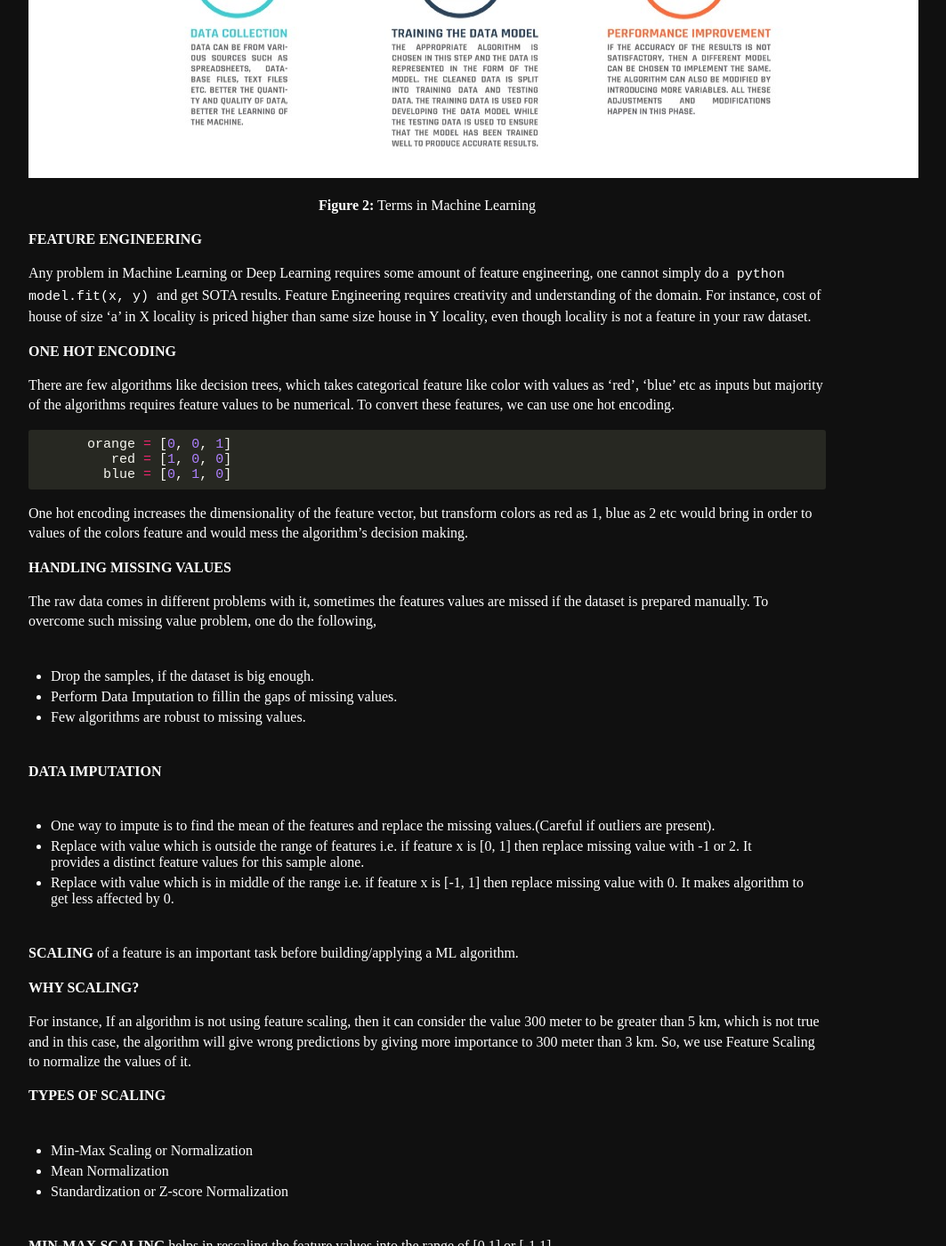
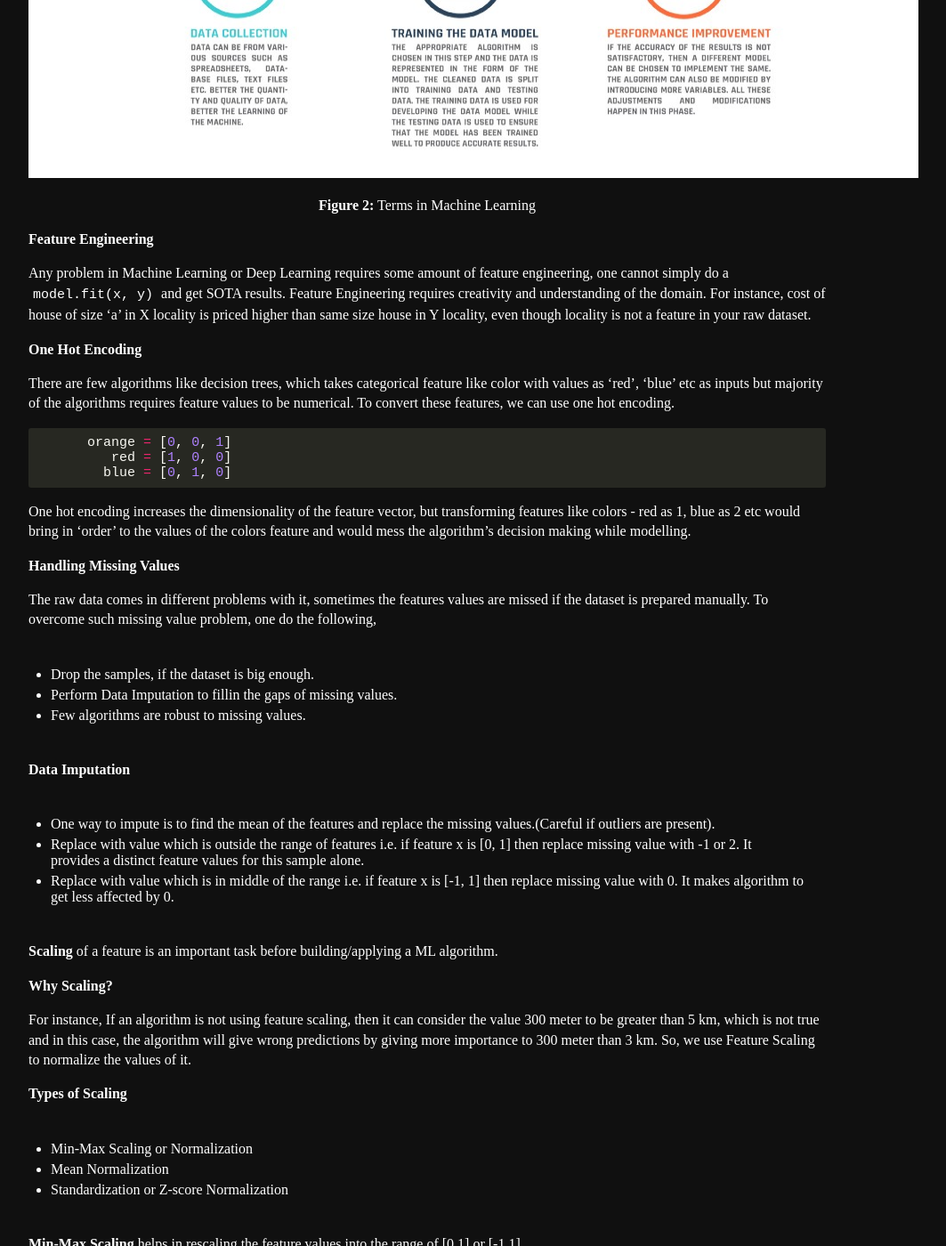
Before and after one commit to Mayurji/mayurji.github.io, a Jekyll site: the page built from _machine-learning/2020-11-06-machine-learning-II.md, in a window 1280 px wide and 1400 px high, scrolled down 693 px. Shown: the whole window at 89% size, without its empty margins (160-1223 px from the left). Built offline with Jekyll 4.4.1, drawn with Linux system fonts in a browser that asks for light colours; formulas are drawn with MathJax 3; some of the changed text lies outside the part shown.

Commit message:
Update 2020-11-06-machine-learning-II.md

````diff
--- a/_machine-learning/2020-11-06-machine-learning-II.md
+++ b/_machine-learning/2020-11-06-machine-learning-II.md
@@ -6,22 +6,22 @@ date:   2020-11-06 15:43:52 +0530
 ---
 {% include mathjax.html %}
 
-**THINGS TO KEEP IN MIND WHILE WORKING ON MACHINE LEARNING**
+**Machine Learning Concepts**
 
 When designing features or algorithms for learning features, our goal is to separate the **factors of variation** that explain the observed data.
 
-**FEATURES** are components in your dataset which helps in building ML Algorithm. There are different types features like Categorical, Numerical, Ordinal etc. So before applying algorithm on a dataset, we need to convert the dataset into a format, which is consumable by algorithm. One such vital technique is handling categorical value, by converting it into an one-hot encoding, similar to mapping category to numeric value.
+**Features** are components in your dataset which helps in building ML Algorithm. There are different types features like Categorical, Numerical, Ordinal etc. So before applying algorithm on a dataset, we need to convert the dataset into a format, which is consumable by algorithm. One such vital technique is handling categorical value, by converting it into an one-hot encoding, similar to mapping category to numeric value.
 
 <center>
 <img src="{{site.url}}/assets/images/ml/ml_things.jpg"  style="zoom: 5%  background-color:#DCDCDC;" width="1000" height="600"/><br>
 <p><b>Figure 2:</b> Terms in Machine Learning</p>
 </center>
 
-**FEATURE ENGINEERING**
+**Feature Engineering**
 
-Any problem in Machine Learning or Deep Learning requires some amount of feature engineering, one cannot simply do a ```python model.fit(x, y)``` and get SOTA results. Feature Engineering requires creativity and understanding of the domain. For instance, cost of house of size 'a' in X locality is priced higher than same size house in Y locality, even though locality is not a feature in your raw dataset.
+Any problem in Machine Learning or Deep Learning requires some amount of feature engineering, one cannot simply do a ```model.fit(x, y)``` and get SOTA results. Feature Engineering requires creativity and understanding of the domain. For instance, cost of house of size 'a' in X locality is priced higher than same size house in Y locality, even though locality is not a feature in your raw dataset.
 
-**ONE HOT ENCODING**
+**One Hot Encoding**
 
 There are few algorithms like decision trees, which takes categorical feature like color with values as 'red', 'blue' etc as inputs but majority of the algorithms requires feature values to be numerical. To convert these features, we can use one hot encoding.
 
@@ -30,9 +30,9 @@ There are few algorithms like decision trees, which takes categorical feature li
          red = [1, 0, 0]
         blue = [0, 1, 0]
 ```
-One hot encoding increases the dimensionality of the feature vector, but transform colors as red as 1, blue as 2 etc would bring in order to values of the colors feature and would mess the algorithm's decision making.
+One hot encoding increases the dimensionality of the feature vector, but transforming features like colors - red as 1, blue as 2 etc would bring in 'order' to the  values of the colors feature and would mess the algorithm's decision making while modelling.
 
-**HANDLING MISSING VALUES**
+**Handling Missing Values**
 
 The raw data comes in different problems with it, sometimes the features values are missed if the dataset is prepared manually. To overcome such missing value problem, one do the following,
 
@@ -40,55 +40,55 @@ The raw data comes in different problems with it, sometimes the features values
 * Perform Data Imputation to fillin the gaps of missing values.
 * Few algorithms are robust to missing values.
 
-**DATA IMPUTATION**
+**Data Imputation**
 
 * One way to impute is to find the mean of the features and replace the missing values.(Careful if outliers are present).
 * Replace with value which is outside the range of features i.e. if feature x is [0, 1] then replace missing value with -1 or 2. It provides a distinct feature values for this sample alone.
 * Replace with value which is in middle of the range i.e. if feature x is [-1, 1] then replace missing value with 0. It makes algorithm to get less affected by 0.
 
-**SCALING** of a feature is an important task before building/applying a ML algorithm.
+**Scaling** of a feature is an important task before building/applying a ML algorithm.
 
-**WHY SCALING?**
+**Why Scaling?**
 
    For instance, If an algorithm is not using feature scaling, then it can consider the value 300 meter to be greater than 5 km, which is not true and in this case, the algorithm will give wrong predictions by giving more importance to 300 meter than 3 km. So, we use Feature Scaling to normalize the values of it.
 
-**TYPES OF SCALING**
+**Types of Scaling**
 
 * Min-Max Scaling or Normalization
 * Mean Normalization
 * Standardization or Z-score Normalization
 
-**MIN-MAX SCALING** helps in rescaling the feature values into the range of [0,1] or [-1,1].
+**Min-Max Scaling** helps in rescaling the feature values into the range of [0,1] or [-1,1].
 
 <p>$$x' = {x - min(x)  \over max(x) - min(x)}$$</p>
 
-**MEAN NORMALIZATION**
+**Mean Normalization**
 
 <p>$$x' = {x - average(x) \over max(x) - min(x)}$$</p>
 
-**STANDARDIZATION** of features makes the value of each feature in the data to have zero mean and unit variance. It is a widely used normalization technique as major algorithms like SVM, Neural Nets and Logistic Regressions follow such standardization.
+**Standardization** of features makes the value of each feature in the data to have zero mean and unit variance. It is a widely used normalization technique as major algorithms like SVM, Neural Nets and Logistic Regressions follow such standardization.
 
 <p>$$x' = {x - \mu \over \sigma}$$</p>
 
-**BIAS** refers to the tendency of a measurement process to over- or under-estimate the value of a population parameter. In survey sampling, for example, bias would be the tendency of a sample statistic to systematically over- or under-estimate a population parameter.
+**Bias** refers to the tendency of a measurement process to over- or under-estimate the value of a population parameter. In survey sampling, for example, bias would be the tendency of a sample statistic to systematically over- or under-estimate a population parameter.
 
-**UNDERFITTING** occurs when a statistical model or machine learning algorithm cannot capture the underlying trend of the data. Intuitively, underfitting occurs when the model or the algorithm does not fit the data well enough. Specifically, underfitting occurs if the model or algorithm shows low variance but high bias.
+**Underfitting** occurs when a statistical model or machine learning algorithm cannot capture the underlying trend of the data. Intuitively, underfitting occurs when the model or the algorithm does not fit the data well enough. Specifically, underfitting occurs if the model or algorithm shows low variance but high bias.
 
-**VARIANCE**, in the context of Machine Learning, is a type of error that occurs due to a model's sensitivity to small fluctuations in the training set. High variance would cause an algorithm to model the noise in the training set. This is most commonly referred to as overfitting.
+**Variance**, in the context of Machine Learning, is a type of error that occurs due to a model's sensitivity to small fluctuations in the training set. High variance would cause an algorithm to model the noise in the training set. This is most commonly referred to as overfitting.
 
-**OVERFITTING** refers to a model that models the training data too well. Overfitting happens when a model learns the detail and noise in the training data to the extent that it negatively impacts the performance of the model on new data.
+**Overfitting** refers to a model that models the training data too well. Overfitting happens when a model learns the detail and noise in the training data to the extent that it negatively impacts the performance of the model on new data.
 
-**BATCH GRADIENT DESCENT** refers how a gradient changes are applied to the weight matrix. If we have 1000 data points, then the model is trained on 1000 data points before any update is made to the weight of the model.
+**Batch Gradient Descent** refers how a gradient changes are applied to the weight matrix. If we have 1000 data points, then the model is trained on 1000 data points before any update is made to the weight of the model.
 
-**STOCHASTIC GRADIENT DESCENT** refers how a gradient changes are applied to the weight matrix. If we have 1000 data points, then the model is trained on 1 data point and an update is made to the weight of the model.
+**Stochastic Gradient Descent** refers how a gradient changes are applied to the weight matrix. If we have 1000 data points, then the model is trained on 1 data point and an update is made to the weight of the model.
 
-**MINI-BATCH GRADIENT DESCENT** refers how a gradient changes are applied to the weight matrix. If we have 1000 data points, then we assign a value to batch_size, if batch_size is 10, then the model is trained on 10 data point and an update is made to the weight of the model. This happens iteratively taking 10 data points and updating.
+**Mini-Batch Gradient Descent** refers how a gradient changes are applied to the weight matrix. If we have 1000 data points, then we assign a value to batch_size, if batch_size is 10, then the model is trained on 10 data point and an update is made to the weight of the model. This happens iteratively taking 10 data points and updating.
 
-**REGULARIZATION**
+**Regularization**
 
 We have a simple dataset with two features and a target variable, we can either use simple model with 2 coefficients for two variables or else we use a complex model which will have more coefficients and will overfit the simple dataset. The complex model will not generalize for the new data as it is a overfit model. To overcome and choose a simple model, we can use regularization.
 
-**L1 REGULARIZATION**
+**L1 Regularization**
 
 While calculating the error(E) we add the absolute value of the coefficients of the model.
 
@@ -102,7 +102,7 @@ In Complex model case, lets say have 5 coefficients $$w_1, w_2, w_3, w_4, w_5$$
 
 So we get smaller error for simple model and will use the same for the generalization.
 
-**L2 REGULARIZATION**
+**L2 Regularization**
 
 While calculating the error(E), we square the value of the coefficients of the model.
 
````
Also changed, not shown: other parts of _machine-learning/2020-11-06-machine-learning-II.md (+1 -1 lines).
